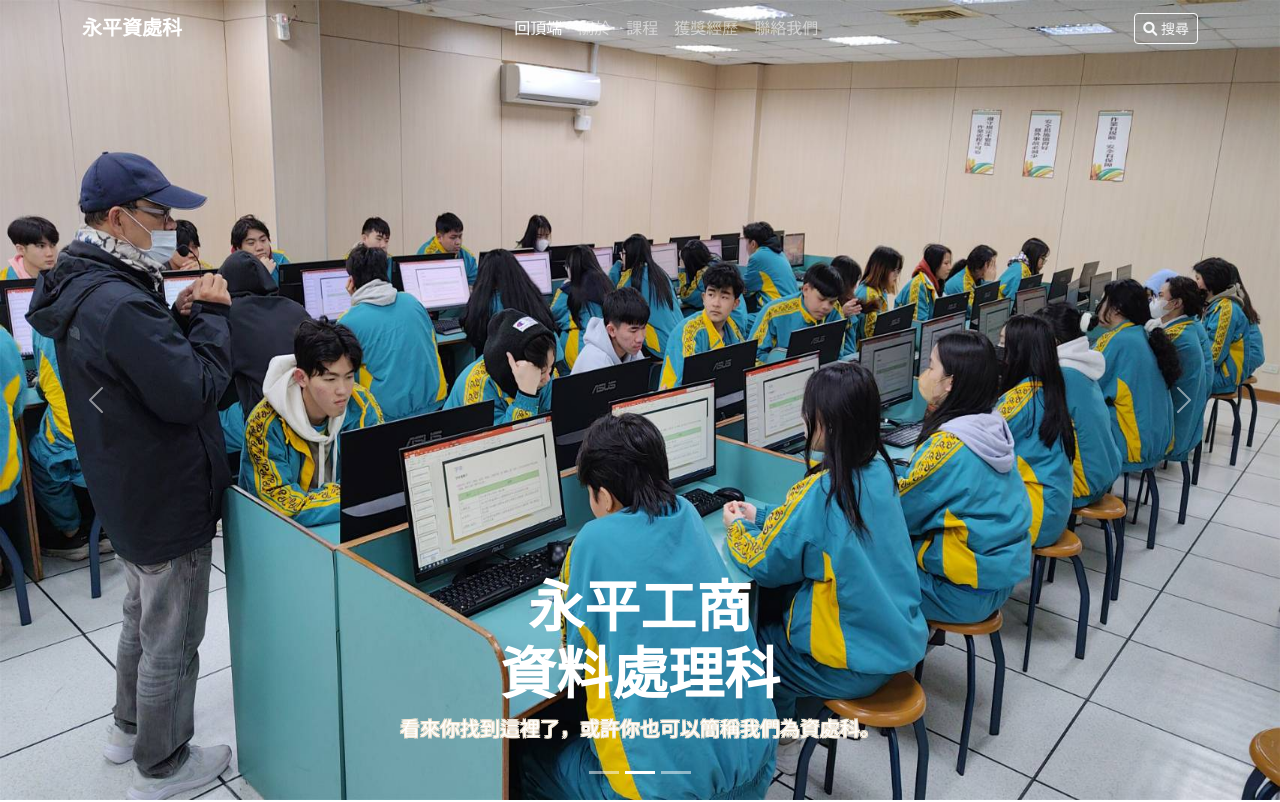
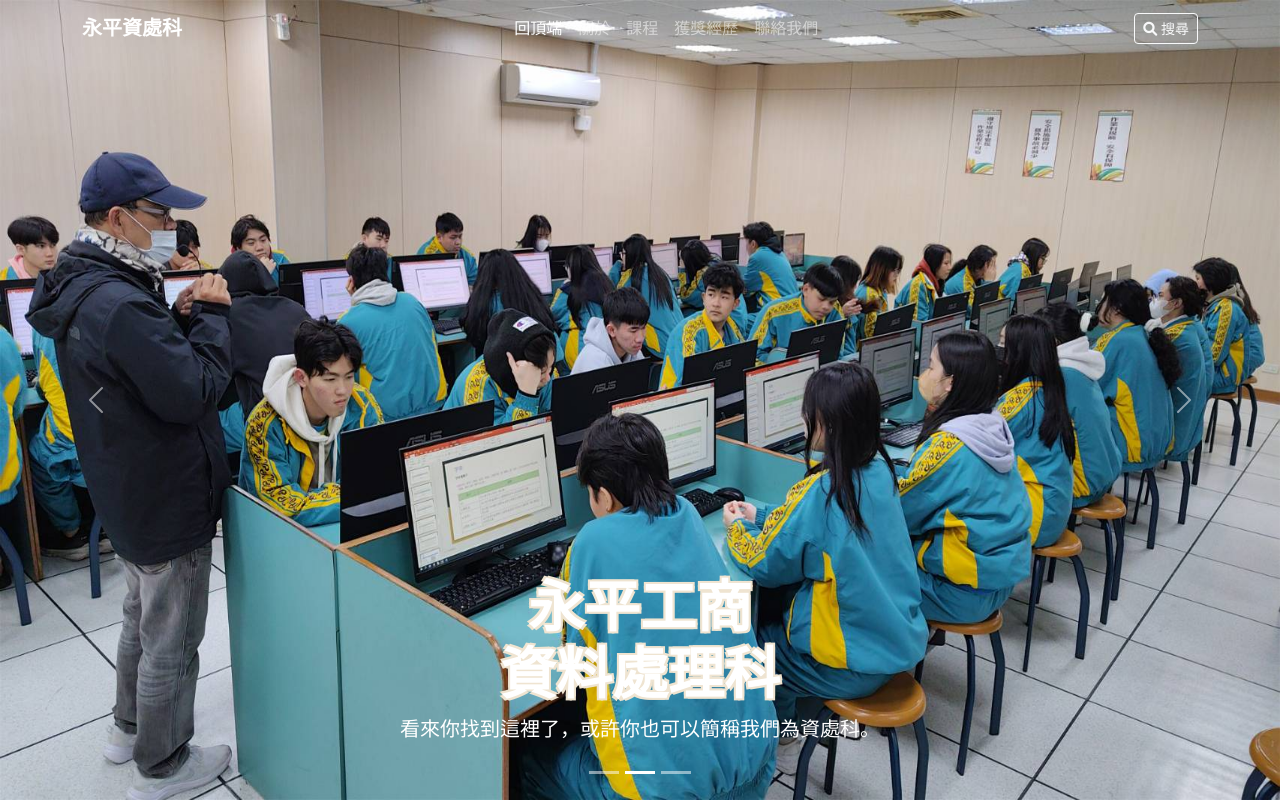
Before and after one commit to ypdp-g3/ypdb-web.github.io, a plain HTML site: page index.html in a window 1280 px wide. Shown: the top 802 px of the page. Drawn offline with Linux system fonts and the light colour scheme.

Commit message:
Update style.css

```diff
--- a/assets/css/style.css
+++ b/assets/css/style.css
@@ -22,15 +22,9 @@ body {
         height: auto !important;
     }
 }
-h2.display-4 fw-bold {
+h2.display-4{
     text-shadow: -2px -2px 0 #efe4d1,
                  2px -2px 0 #efe4d1,
                  -2px 2px 0 #efe4d1,
                  2px 2px 0 #efe4d1;
 }
-p.fs-5 {
-    text-shadow: -1px -1px 0 #efe4d1,
-                 1px -1px 0 #efe4d1,
-                 -1px 1px 0 #efe4d1,
-                 1px 1px 0 #efe4d1;
-}
```
